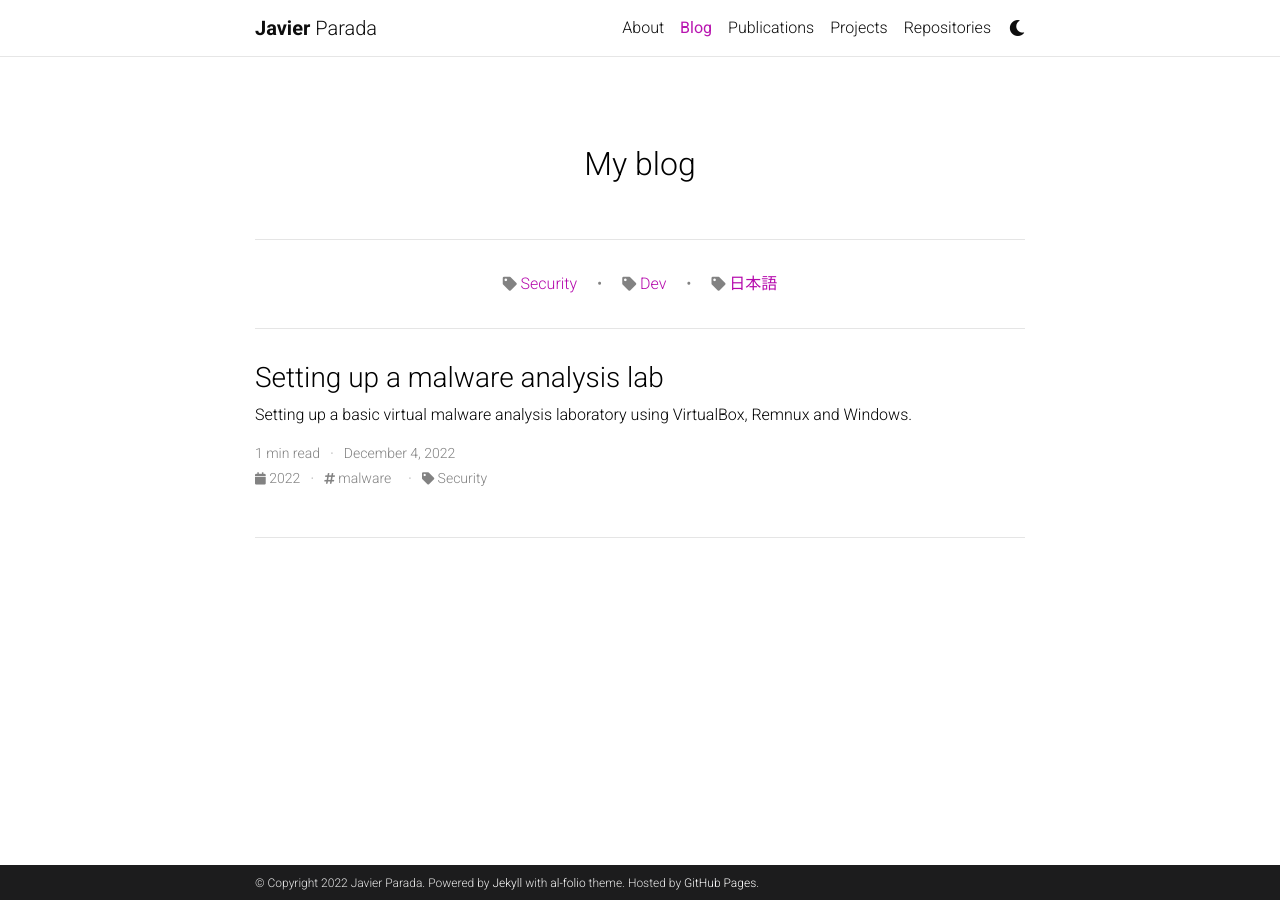
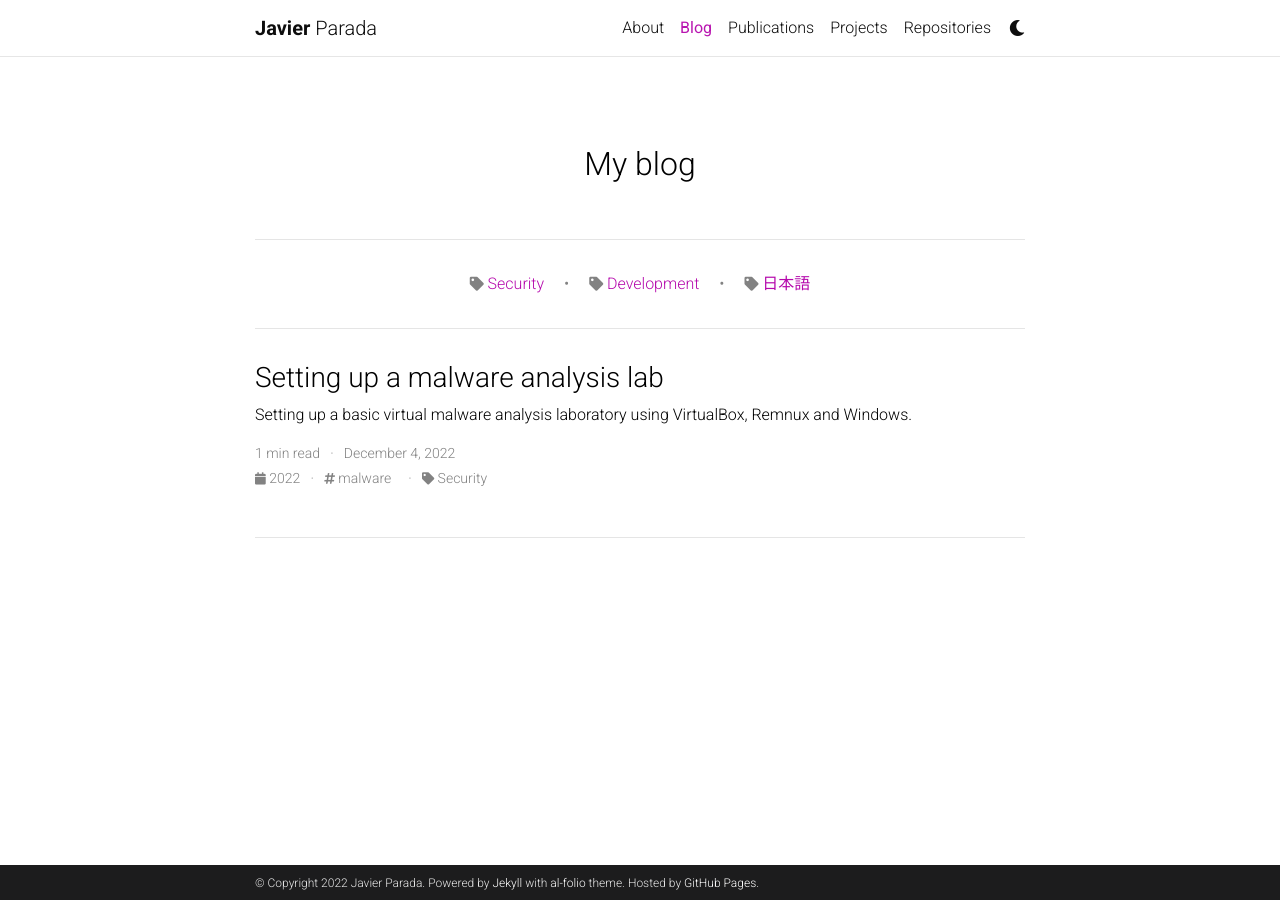
Before and after one commit to jparadadev/jparadadev.github.io, a Jekyll site: the page built from blog/index.html, in a window 1280 px wide. Built offline with Jekyll 4.4.1, drawn with Linux system fonts in a browser that asks for light colours; the list of posts is cut into pages by our own code; comment, search, counter and statistics services are not loaded; a style sheet for code colours, icons or effects is not loaded.

Commit message:
update cats

```diff
--- a/_config.yml
+++ b/_config.yml
@@ -223,7 +223,7 @@
     category: '/blog/category/:name/'
 
 display_tags: ['Malware'] # this tags will be dispalyed on the front page of your blog
-display_categories: ['Security', 'Dev', '日本語'] # this tags will be dispalyed on the front page of your blog
+display_categories: ['Security', 'Development', '日本語'] # this tags will be dispalyed on the front page of your blog
 
 # -----------------------------------------------------------------------------
 # Jekyll Scholar
```
